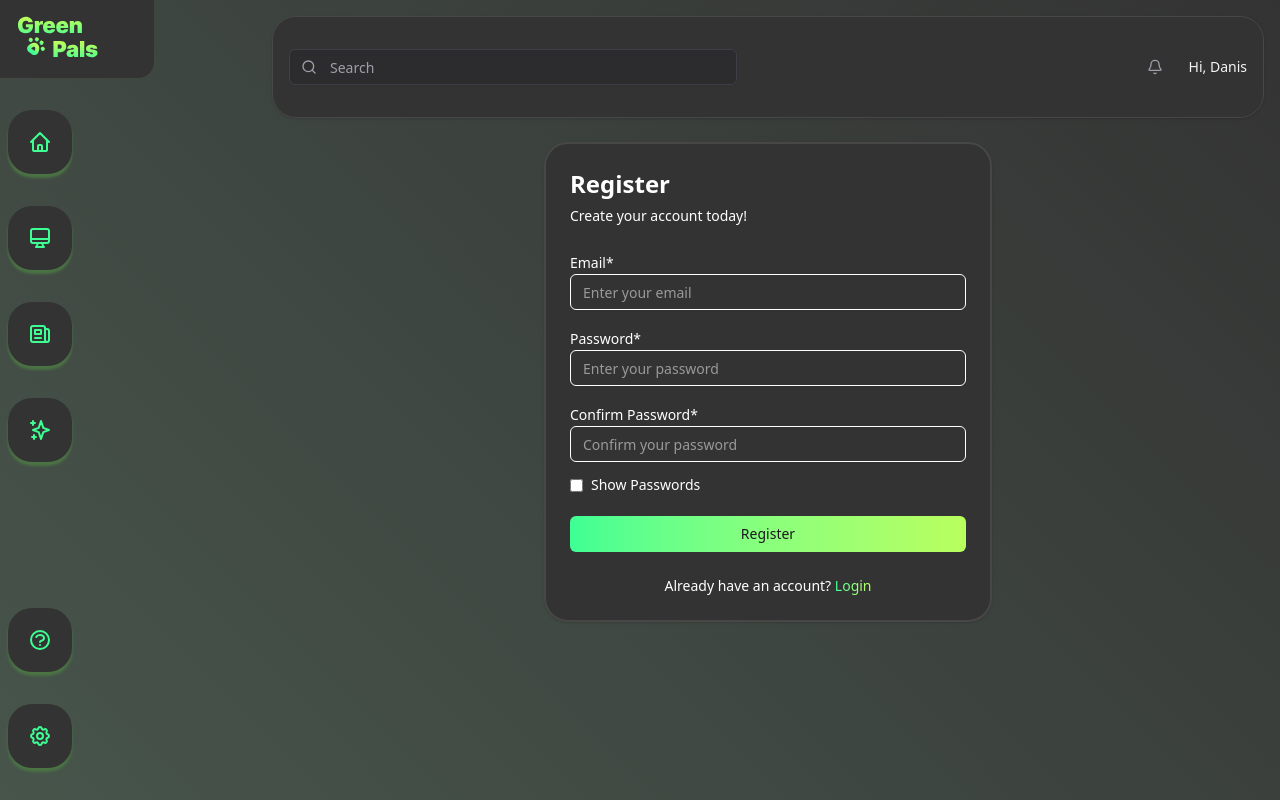
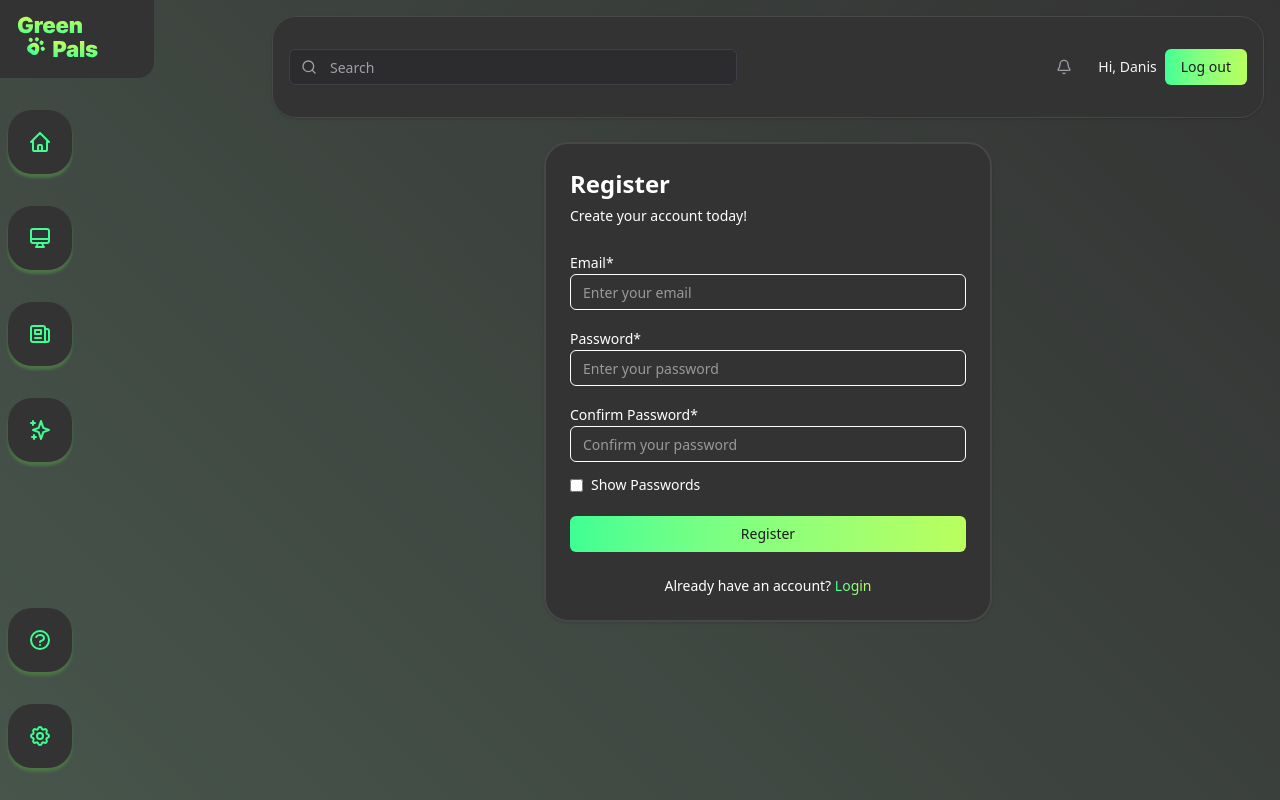
Before and after one commit to DanisJa/best-hackathon, a React (Vite) app: page /register in a window 1280 px wide. Built offline with nearby package versions, Linux system fonts and the light colour scheme.

Commit message:
register complete

```diff
--- /dev/null
+++ b/src/components/LogoutButton.tsx
@@ -0,0 +1,31 @@
+import supabase from "../utils/supabase";
+import { useNavigate } from "react-router";
+import { Button } from "./ui/button";
+
+const LogoutButton = () => {
+  const navigate = useNavigate();
+
+  const logout = async () => {
+    // Clear session data from both localStorage and sessionStorage
+    localStorage.removeItem("sb-auth-token");
+    localStorage.removeItem("sb-user-data");
+    sessionStorage.removeItem("sb-auth-token");
+    sessionStorage.removeItem("sb-user-data");
+
+    // Sign out from Supabase
+    await supabase.auth.signOut();
+
+    // Reset user and userData
+
+    // Navigate to the login page
+    navigate("/login");
+  };
+
+  return (
+    <Button variant="defaultLinear" onClick={logout}>
+      Log out
+    </Button>
+  );
+};
+
+export default LogoutButton;
--- a/src/components/layout/topbar.tsx
+++ b/src/components/layout/topbar.tsx
@@ -19,6 +19,7 @@ import { Input } from "../ui/input";
 // import { Input } from "@/components/ui/input";
 import { Button } from "../ui/button";
 import { Card } from "../ui/card";
+import LogoutButton from "../LogoutButton";
 // import { Avatar, AvatarFallback, AvatarImage } from "@/components/ui/avatar";
 
 export default function Navbar() {
@@ -49,6 +50,7 @@ export default function Navbar() {
             {/* <AvatarFallback>DN</AvatarFallback> */}
             {/* </Avatar> */}
             <span className="text-sm font-medium text-zinc-100">Hi, Danis</span>
+            <LogoutButton />
           </div>
         </div>
       </div>
--- a/src/pages/Register.tsx
+++ b/src/pages/Register.tsx
@@ -59,7 +59,7 @@ export default function RegisterForm() {
       .from("users")
       .select("email")
       .eq("email", formData.email)
-      .single();
+      .maybeSingle();
 
     if (emailError) {
       console.error(emailError);
@@ -86,19 +86,8 @@ export default function RegisterForm() {
       return;
     }
 
-    // Insert user into the `users` table
-    const { error: insertError } = await supabase
-      .from("users")
-      .insert([{ id: signUpData.user?.id, email: formData.email }]);
-
-    if (insertError) {
-      console.error(insertError.message);
-      toast("An error occurred during registration. Please try again.");
-      return;
-    }
-
     toast("Registration successful! You can now log in.");
-    navigate("/login");
+    navigate("/");
   };
 
   return (
```
